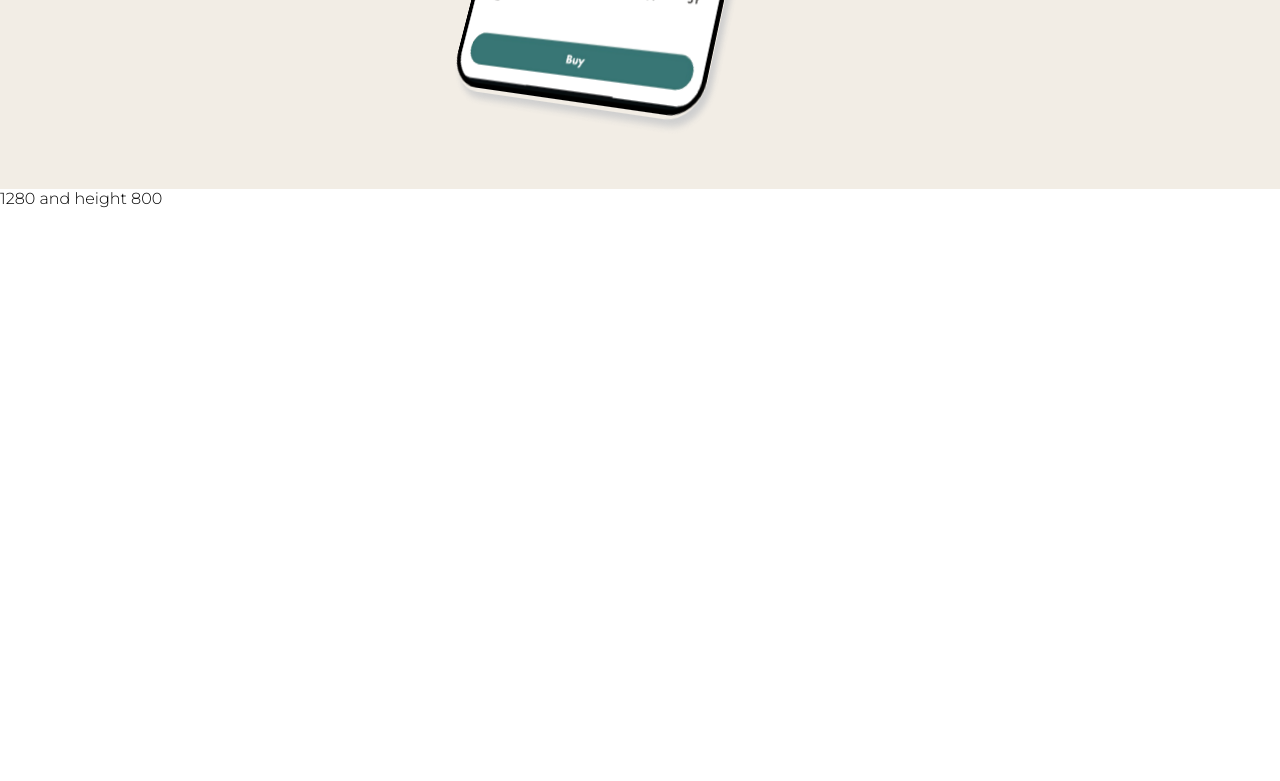
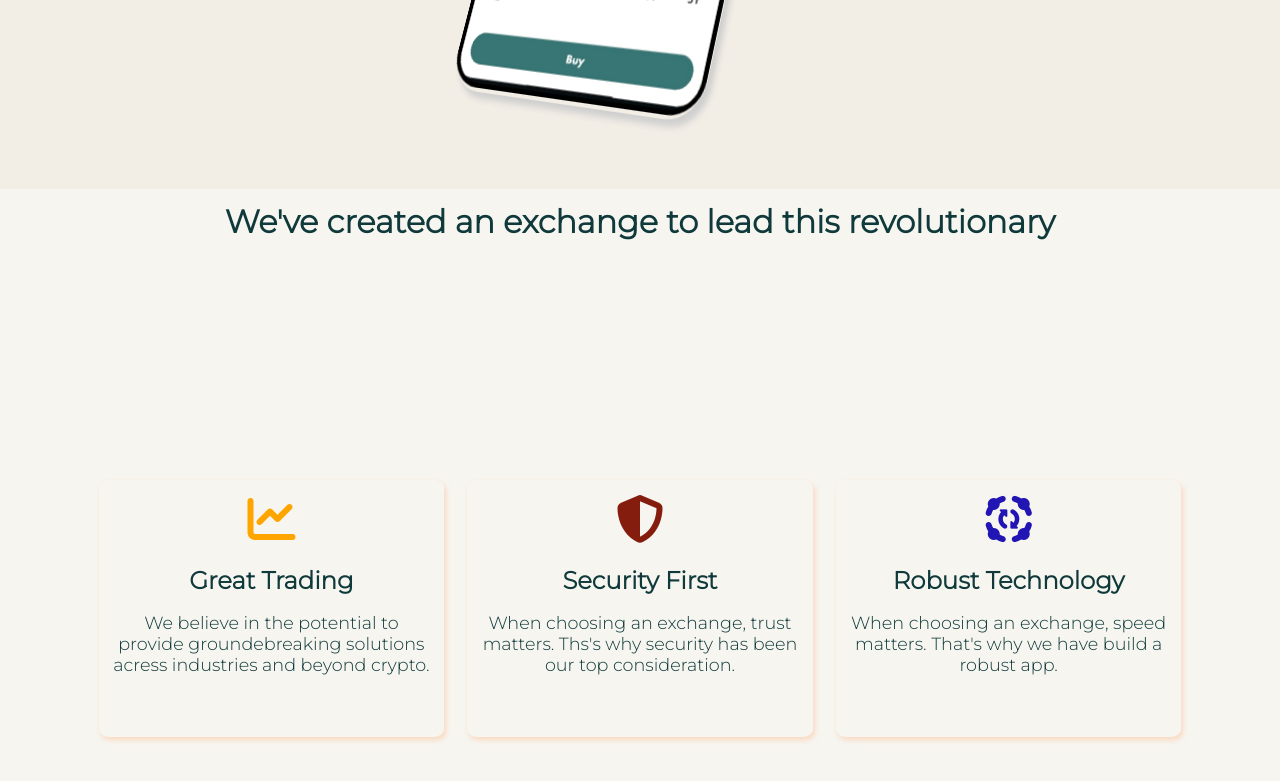
Before and after one commit to tapesh02/blockchainwebsite, a plain HTML site: page index.html in a window 1280 px wide. Shown: the part 2211-2992 px from the top of the page. Before the commit the page ends 2481 px from the top, so only its background shows below. Drawn offline with Linux system fonts and the light colour scheme; files whose address does not match are found by name.

Commit message:
added info3 section

```diff
--- a/index.html
+++ b/index.html
@@ -129,6 +129,36 @@
                 <h3>We are trying to bring the change in fintech industry with. Be the part of this revolution.</h3>
             </div>
         </div>
+
+        <!--info-section-3 -->
+        <div class="main-info-section-3-details">
+            <div class="info-section-3-header">
+                <h3>We've created an exchange to lead this revolutionary</h3>
+            </div>
+            <div class="main-features">
+                <div class="trading-feature">
+                    <div class="trading-icon">
+                        <i class="fa-solid fa-chart-line"></i>
+                    </div>
+                    <div class="trading-info-header"><h3>Great Trading</h3></div>
+                    <div class="trading-info"><p>We believe in the potential to provide groundebreaking solutions acress industries and beyond crypto.</p></div>
+                </div>
+                <div class="security-feature">
+                    <div class="security-icon">
+                        <i class="fa-solid fa-shield-halved"></i>
+                    </div>
+                    <div class="trading-info-header"><h3>Security First</h3></div>
+                    <div class="security-info"><p>When choosing an exchange, trust matters. Ths's why security has been our top consideration.</p></div>
+                </div>
+                <div class="robust-feature">
+                    <div class="robust-icon">
+                        <i class="fa-solid fa-group-arrows-rotate"></i>
+                    </div>
+                    <div class="trading-info-header"><h3>Robust Technology</h3></div>
+                    <div class="robust-info"><p>When choosing an exchange, speed matters. That's why we have build a robust app.</p></div>
+                </div>
+            </div>
+        </div>
         <script src="index.js"></script>
     </body>
 </html>
--- a/javaScript/index.js
+++ b/javaScript/index.js
@@ -1,2 +1,2 @@
-const wh = `${window.innerWidth} and height ${window.innerHeight}`;
-document.write(wh);
+// const wh = `${window.innerWidth} and height ${window.innerHeight}`;
+// console.log(wh);
--- a/scss/_htmlroot.scss
+++ b/scss/_htmlroot.scss
@@ -1,3 +1,11 @@
+* {
+    margin: 0%;
+    padding: 0%;
+    box-sizing: border-box;
+    font-family: "Montserrat", sans-serif;
+    user-select: none;
+}
+
 html {
     font-size: 16px;
 }
@@ -23,9 +31,3 @@ html {
         font-size: 120%;
     }
 }
-* {
-    margin: 0%;
-    padding: 0%;
-    box-sizing: border-box;
-    font-family: "Montserrat", sans-serif;
-}
--- a/scss/_info2.scss
+++ b/scss/_info2.scss
@@ -43,6 +43,7 @@
                 border-radius: none;
                 margin-top: 4rem;
                 opacity: 0.5;
+                filter: blur(2px);
             }
 
             img {
--- /dev/null
+++ b/scss/_info3.scss
@@ -0,0 +1,56 @@
+.main-info-section-3-details {
+    @include container;
+    display: flex;
+    flex-direction: column;
+    background: #f6f5ef;
+
+    .info-section-3-header > h3 {
+        font-size: $header-font;
+        text-align: center;
+    }
+    .main-features {
+        height: 100%;
+        width: 100%;
+        display: flex;
+        justify-content: center;
+        align-items: center;
+        gap: 2%;
+
+        .trading-feature,
+        .security-feature,
+        .robust-feature {
+            text-align: center;
+            border-radius: 3%;
+            padding: 1%;
+            width: 30%;
+            height: 35%;
+            box-shadow: 2px 3px 5px rgba(253, 198, 162, 0.596);
+
+            .trading-icon,
+            .security-icon,
+            .robust-icon {
+                font-size: 3rem;
+            }
+            .trading-icon:nth-of-type(1) {
+                color: orange;
+            }
+            .security-icon:nth-of-type(1) {
+                color: rgb(133, 29, 15);
+            }
+            .robust-icon:nth-of-type(1) {
+                color: rgb(33, 22, 180);
+            }
+
+            .trading-info-header {
+                font-size: $sub-header-font;
+                margin: 5% 0%;
+            }
+            .trading-info,
+            .security-info,
+            .robust-info {
+                font-size: $normal-font + 0.1rem;
+                margin: 3% 0%;
+            }
+        }
+    }
+}
--- a/scss/_variables.scss
+++ b/scss/_variables.scss
@@ -1,5 +1,5 @@
 $header-font: 2rem;
-$sub-header-font: 2rem;
+$sub-header-font: 1.3rem;
 $normal-font: 1rem;
 $font-color: #0f393b;
 $font-weight: bold;
--- a/scss/style.scss
+++ b/scss/style.scss
@@ -1,7 +1,8 @@
 @import "./breakpoints";
+@import "./htmlroot";
 @import "./mixin";
 @import "./variables";
 @import "./home";
 @import "./info";
 @import "./info2";
-@import "./htmlroot";
+@import "./info3";
```
Also changed, not shown: scss/style.css, 1 other file.
